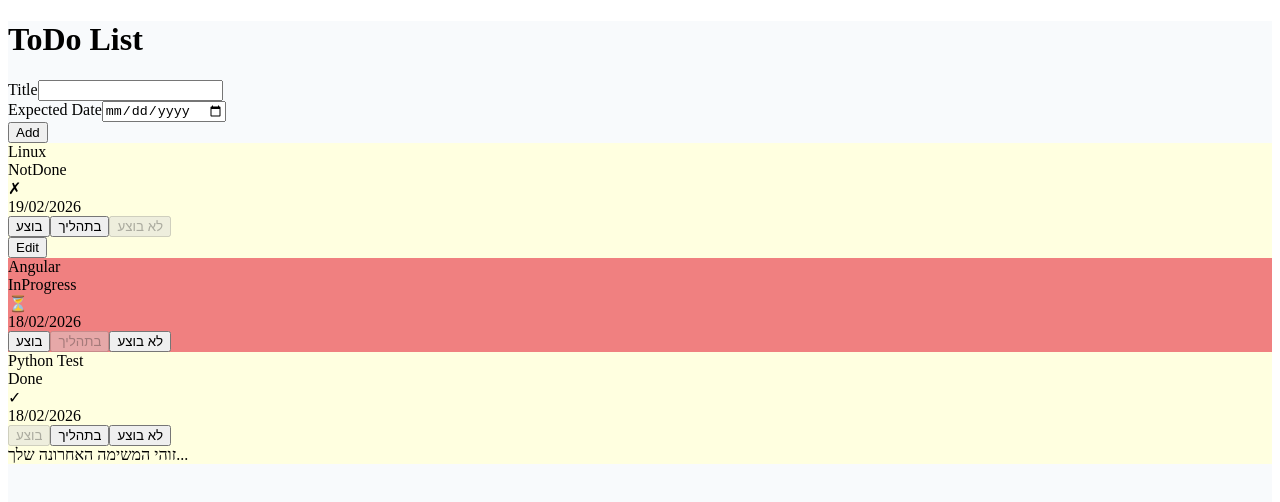
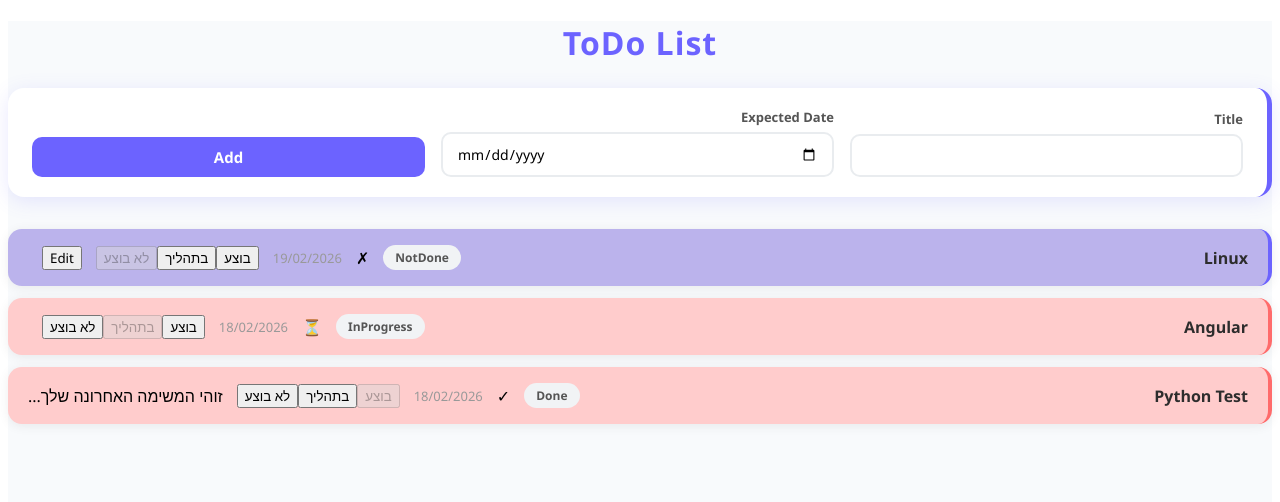
Before and after one commit to TEHILA5/Angular-course2, an Angular app: page / in a window 1280 px wide. Shown: the top 502 px of the page. Built offline with nearby package versions, Linux system fonts and the light colour scheme.

Commit message:
Add style

```diff
--- a/src/app/components/todo-list/todo-list.html
+++ b/src/app/components/todo-list/todo-list.html
@@ -18,9 +18,9 @@
 <div class="todos">
   @for (todo of todos; track todo.id) {
     <div
-      class="todo-row"
-      [style.background]="isPastDue(todo.date) ? 'lightcoral' : 'white'"
-      [class.even]="$even"
+        class="todo-row"
+        [class.even]="$even"
+        [class.past-due]="isPastDue(todo.date)"
     >
       <div class="title">{{ todo.title }}</div>
       <div class="status">{{ todo.status }}</div>
--- a/src/app/components/todo-list/todo-list.scss
+++ b/src/app/components/todo-list/todo-list.scss
@@ -1,3 +1,213 @@
-.even {
-  background: lightyellow !important;
+$primary: #6c63ff;
+$danger: #ff6b6b;
+$success: #51cf66;
+$warning: #ffd43b;
+
+* {
+  box-sizing: border-box;
+  font-family: 'Segoe UI', Arial, sans-serif;
 }
+
+h1 {
+  text-align: center;
+  color: $primary;
+  font-size: 2rem;
+  margin-bottom: 24px;
+  letter-spacing: 1px;
+}
+
+.add-todo {
+  background: white;
+  border-radius: 16px;
+  padding: 20px 24px;
+  margin-bottom: 32px;
+  box-shadow: 0 4px 20px rgba($primary, 0.15);
+  border-right: 5px solid $primary;
+  display: flex;
+  gap: 16px;
+  align-items: flex-end;
+  flex-wrap: wrap;
+  direction: rtl;
+
+  div {
+    display: flex;
+    flex-direction: column;
+    gap: 6px;
+    flex: 1;
+    min-width: 160px;
+  }
+
+  label {
+    font-size: 13px;
+    font-weight: 700;
+    color: #555;
+  }
+
+  input {
+    padding: 10px 14px;
+    border: 2px solid #e9ecef;
+    border-radius: 10px;
+    font-size: 14px;
+    outline: none;
+    transition: border 0.2s;
+
+    &:focus { border-color: $primary; }
+  }
+
+  button {
+    padding: 10px 28px;
+    background: $primary;
+    color: white;
+    border: none;
+    border-radius: 10px;
+    font-size: 15px;
+    font-weight: 700;
+    cursor: pointer;
+    transition: background 0.2s, transform 0.1s;
+    white-space: nowrap;
+
+    &:hover {
+      background: darken($primary, 10%);
+      transform: translateY(-1px);
+    }
+  }
+}
+
+.todo-row {
+  background: white;
+  border-radius: 14px;
+  padding: 16px 20px;
+  margin-bottom: 12px;
+  box-shadow: 0 2px 12px rgba(0,0,0,0.07);
+  display: flex;
+  align-items: center;
+  gap: 14px;
+  flex-wrap: wrap;
+  direction: rtl;
+  transition: transform 0.2s, box-shadow 0.2s;
+
+  &:hover {
+    transform: translateY(-2px);
+    box-shadow: 0 6px 20px rgba(0,0,0,0.1);
+  }
+
+  &.even {
+    background: #bbb3ec;
+    border-right: 4px solid $primary;
+  }
+
+  &.past-due {
+    background: #ffcccc;
+    border-right: 4px solid $danger;
+  }
+
+  .title {
+    flex: 1;
+    font-size: 16px;
+    font-weight: 600;
+    color: #2d2d2d;
+  }
+
+  .date {
+    font-size: 13px;
+    color: #999;
+  }
+
+  .status {
+    font-size: 12px;
+    font-weight: 700;
+    padding: 4px 12px;
+    border-radius: 20px;
+    background: #f1f3f5;
+    color: #555;
+  }
+
+  div.actions {
+    display: flex;
+    gap: 8px;
+
+    button {
+      padding: 6px 14px;
+      border: none;
+      border-radius: 8px;
+      font-size: 13px;
+      font-weight: 600;
+      cursor: pointer;
+      transition: opacity 0.2s, transform 0.1s;
+
+      &:nth-child(1) { background: #d3f9d8; color: darken($success, 20%); }
+      &:nth-child(2) { background: #fff3bf; color: darken($warning, 30%); }
+      &:nth-child(3) { background: #ffe3e3; color: darken($danger, 20%); }
+
+      &:hover:not(:disabled) {
+        transform: translateY(-1px);
+        opacity: 0.85;
+      }
+
+      &:disabled {
+        opacity: 0.35;
+        cursor: not-allowed;
+      }
+    }
+  }
+
+  button.edit-btn {
+    padding: 6px 14px;
+    background: #e7f5ff;
+    color: #1971c2;
+    border: none;
+    border-radius: 8px;
+    font-size: 13px;
+    font-weight: 600;
+    cursor: pointer;
+
+    &:hover { background: #d0ebff; }
+  }
+}
+
+.edit-form {
+  width: 100%;
+  margin-top: 12px;
+  padding-top: 12px;
+  border-top: 1px dashed #dee2e6;
+  display: flex;
+  gap: 12px;
+  flex-wrap: wrap;
+  align-items: flex-end;
+
+  div {
+    display: flex;
+    flex-direction: column;
+    gap: 4px;
+    flex: 1;
+    min-width: 140px;
+  }
+
+  label {
+    font-size: 12px;
+    font-weight: 700;
+    color: #777;
+  }
+
+  input {
+    padding: 8px 12px;
+    border: 2px solid #e9ecef;
+    border-radius: 8px;
+    font-size: 14px;
+    outline: none;
+
+    &:focus { border-color: $primary; }
+  }
+
+  button {
+    padding: 8px 18px;
+    background: $danger;
+    color: white;
+    border: none;
+    border-radius: 8px;
+    font-weight: 700;
+    cursor: pointer;
+
+    &:hover { background: darken($danger, 10%); }
+  }
+}
```
